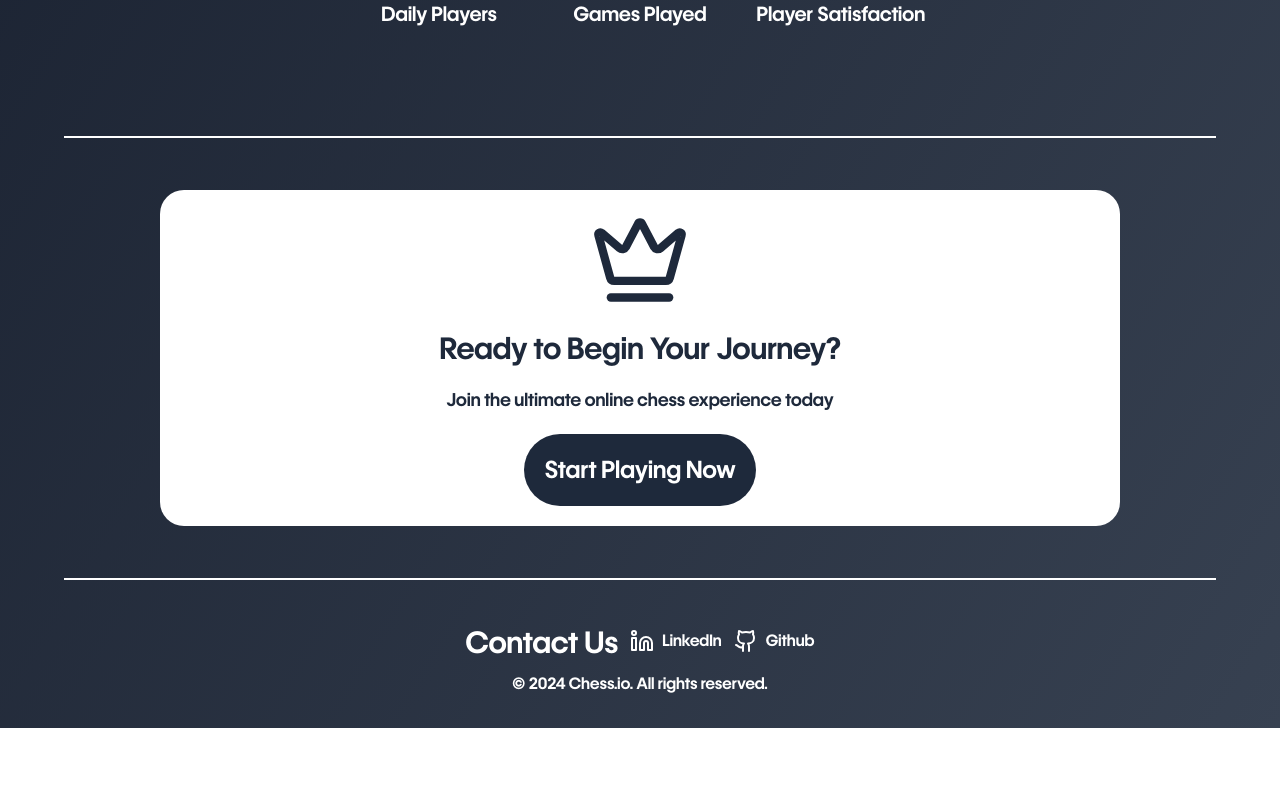
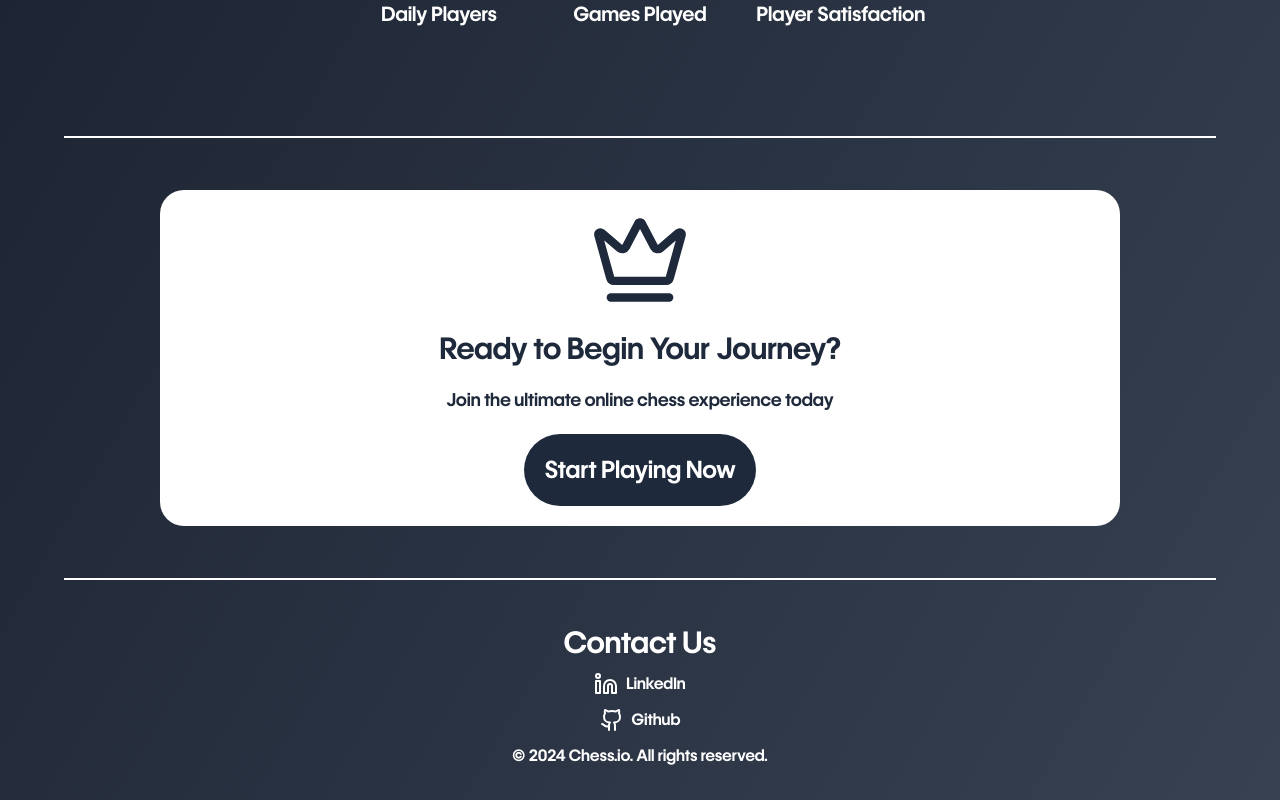
Before and after one commit to Sasank-V/Chess.io, a React (Vite) app in the folder Client/: page / in a window 1280 px wide. Shown: the part 1456-2256 px from the top of the page. Before the commit the page ends 2184 px from the top, so only its background shows below. Built offline with nearby package versions, Linux system fonts and the light colour scheme; no server answers.

Commit message:
Fixed Footer in Home Page

```diff
--- a/Client/src/screens/Home.tsx
+++ b/Client/src/screens/Home.tsx
@@ -234,7 +234,7 @@ export default function Home() {
       </section>
       <div className="h-[2px] bg-white w-[90%] divider"></div>
       <footer className="py-8 text-white flex flex-col items-center gap-3" >
-      <div className="flex gap-3 items-center items-baseline">
+      <div className="flex gap-3 flex-col items-center">
       <h1 className="text-3xl shrink-0">Contact Us</h1>
         <a href="https://www.linkedin.com/in/sasank-v-a75a58279/" className="flex gap-2"><Linkedin/>LinkedIn</a>
         <a href="https://github.com/Sasank-V" className="flex gap-2"><Github/>Github</a>
```
